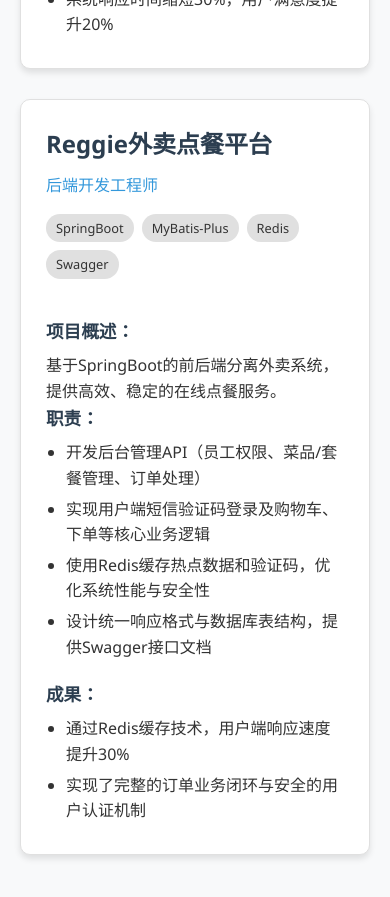
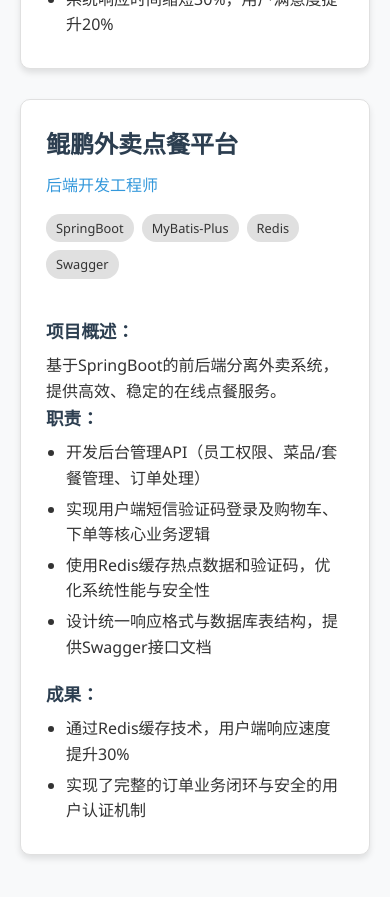
Before and after one commit to zyp556678/personal-resume, a Vue app: page / in a window 390 px wide. Shown: the part 4720-5617 px from the top of the page. Built offline with nearby package versions, Linux system fonts and the light colour scheme.

Commit message:
正式提交

```diff
--- a/src/App.vue
+++ b/src/App.vue
@@ -265,9 +265,9 @@
             </div>
           </a>
 
-          <a href="https://gitee.com/zyp556678/reggie_take_out" target="_blank" class="project-link">
+          <a href="https://gitee.com/zyp556678/鲲鹏_take_out" target="_blank" class="project-link">
             <div class="project-card">
-              <h3>Reggie外卖点餐平台</h3>
+              <h3>鲲鹏外卖点餐平台</h3>
               <p class="project-role">后端开发工程师</p>
               <div class="project-tech">
                 <span class="tech-tag">SpringBoot</span>
--- a/src/style.css
+++ b/src/style.css
@@ -50,7 +50,12 @@ body {
 }
 
 .section {
-  padding: 60px 0;
+  padding: 130px 0 60px 0; /* 增加上内边距以避免被固定导航栏遮挡 */
+}
+
+/* 为所有锚点目标元素添加负边距补偿 */
+[id] {
+  scroll-margin-top: 70px; /* 与导航栏高度相匹配 */
 }
 
 .section-title-wrapper {
@@ -152,7 +157,7 @@ body {
 
 /* 个人信息部分 */
 .about-section {
-  padding-top: 100px;
+  /* 不再需要额外的上内边距，因为 section 已经设置了 */
 }
 
 .profile-card {
@@ -607,4 +612,9 @@ body {
   .social-links {
     flex-direction: column;
   }
+
+  /* 为移动端添加额外的顶部内边距以避免导航栏遮挡 */
+  [id] {
+    scroll-margin-top: 100px; /* 增加到100px以适应移动端可能更高的导航栏 */
+  }
 }
```
Also changed, not shown: 2 other files (tests, documents, lock files or other folders).
